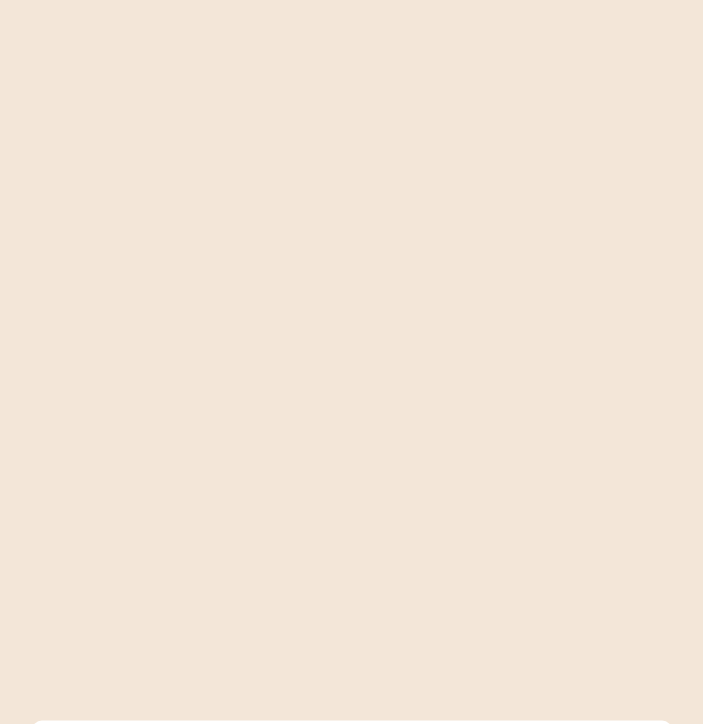
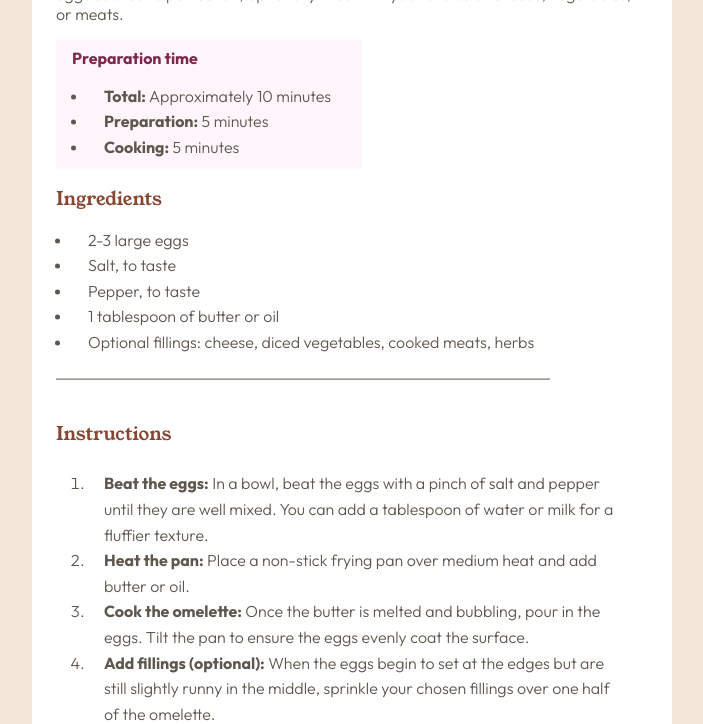
Before and after one commit to anita-david/Recipie-Page, a plain HTML site: page index.html in a window 1280 px wide. Shown: the top 724 px of the page, without its empty margins (288-991 px from the left). Drawn offline with Linux system fonts and the light colour scheme.

Commit message:
adjusted position

```diff
--- a/index.css
+++ b/index.css
@@ -22,7 +22,7 @@ body{
 
 .container{
 	position: absolute;
-	top:190%;
+	top:50%;
 	left: 50%;
 	transform: translate(-50%, -50%);
 	background-color: var(--White);
```
